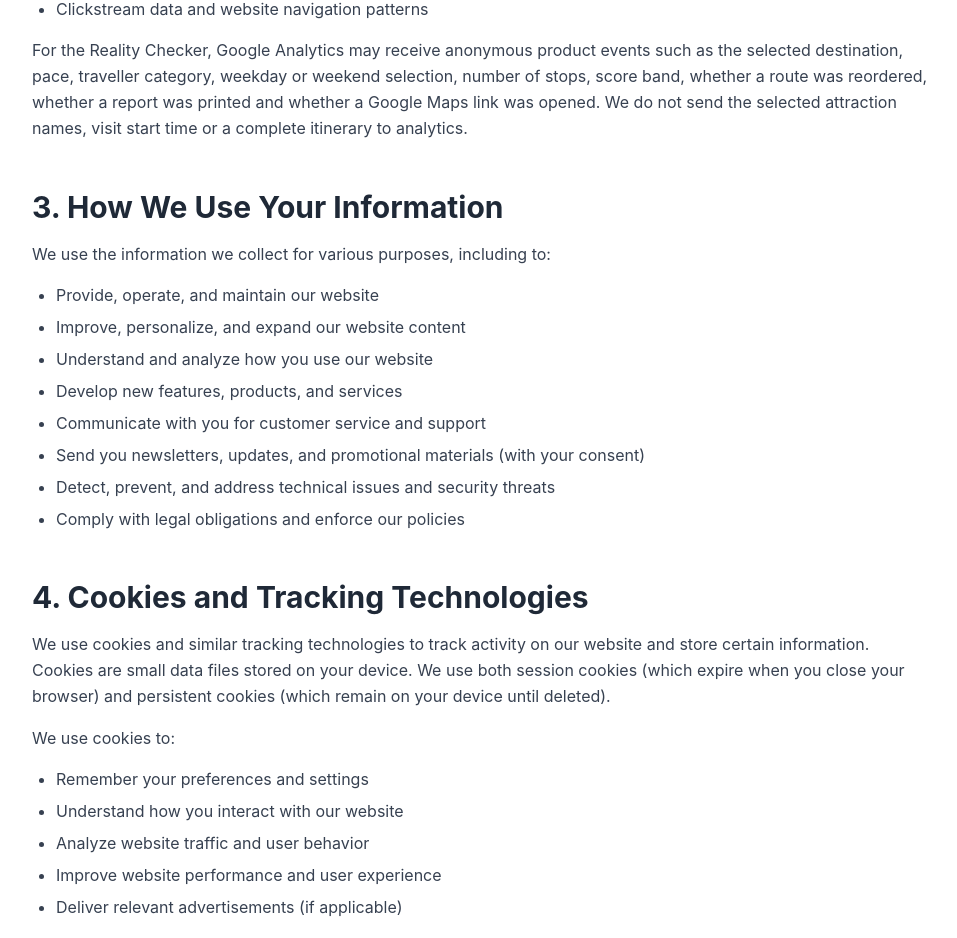
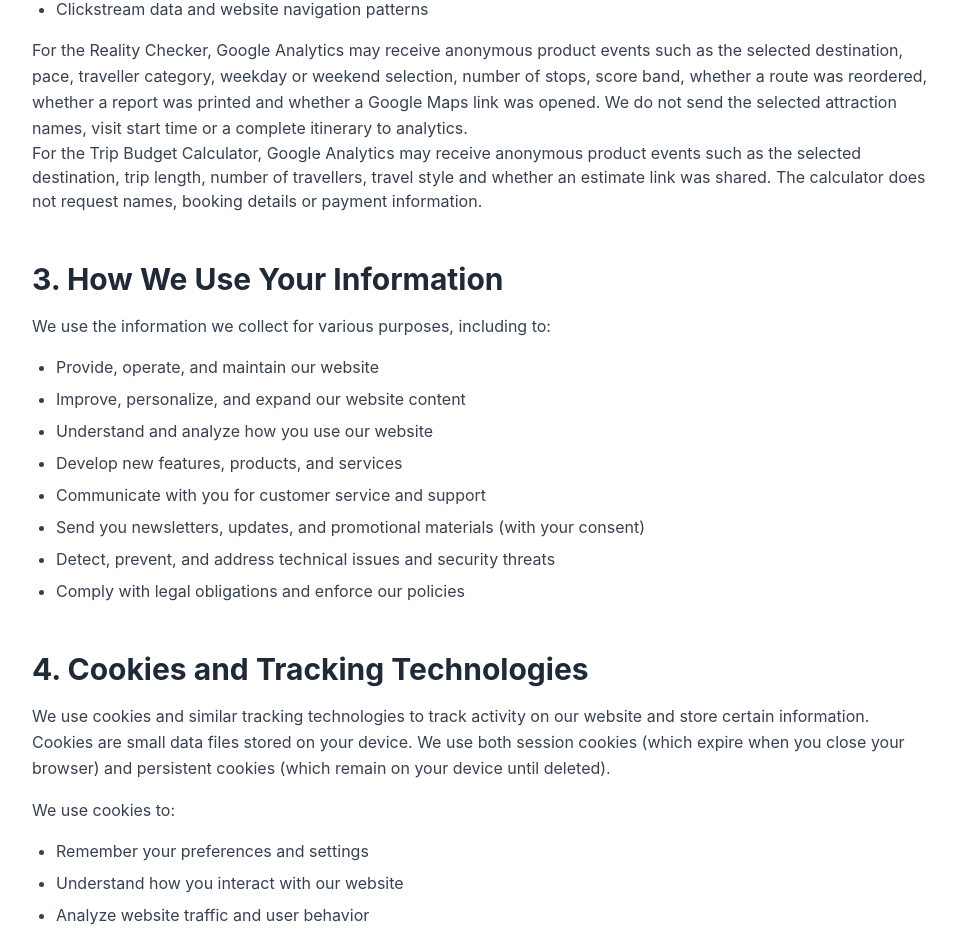
Before and after one commit to explorethecity3/etc, a Next.js app: page /privacy-policy in a window 1280 px wide. Shown: the part 1357-2295 px from the top of the page, without its empty margins (160-1117 px from the left). Built offline with nearby package versions, Linux system fonts and the light colour scheme; a web font is replaced by a local one.

Commit message:
Add shareable budget estimates and engagement tracking

```diff
--- a/app/privacy-policy/page.js
+++ b/app/privacy-policy/page.js
@@ -61,6 +61,9 @@ export default function PrivacyPolicyPage() {
             </ul>
             <p className="text-gray-700 leading-relaxed mt-4">
               For the Reality Checker, Google Analytics may receive anonymous product events such as the selected destination, pace, traveller category, weekday or weekend selection, number of stops, score band, whether a route was reordered, whether a report was printed and whether a Google Maps link was opened. We do not send the selected attraction names, visit start time or a complete itinerary to analytics.
+            </p>
+            <p className="text-gray-700 mb-4">
+              For the Trip Budget Calculator, Google Analytics may receive anonymous product events such as the selected destination, trip length, number of travellers, travel style and whether an estimate link was shared. The calculator does not request names, booking details or payment information.
             </p>
           </section>
 
--- a/components/IndiaTripBudgetCalculator.js
+++ b/components/IndiaTripBudgetCalculator.js
@@ -1,6 +1,6 @@
 'use client'
 
-import { useMemo, useState } from 'react'
+import { useEffect, useMemo, useRef, useState } from 'react'
 
 const CITY_RATES = {
   bangalore: { name: 'Bangalore', room: [1600, 3000, 6000], food: [700, 1400, 2600], transport: [350, 750, 1500], activities: [250, 700, 1600] },
@@ -23,6 +23,48 @@ export default function IndiaTripBudgetCalculator() {
   const [days, setDays] = useState(3)
   const [travellers, setTravellers] = useState(2)
   const [style, setStyle] = useState(1)
+  const [shareStatus, setShareStatus] = useState('')
+  const hasTrackedUse = useRef(false)
+
+  useEffect(() => {
+    const params = new URLSearchParams(window.location.search)
+    const sharedCity = params.get('city')
+    const sharedDays = Number(params.get('days'))
+    const sharedTravellers = Number(params.get('travellers'))
+    const sharedStyle = Number(params.get('style'))
+    if (sharedCity && CITY_RATES[sharedCity]) setCity(sharedCity)
+    if (sharedDays >= 1 && sharedDays <= 14) setDays(sharedDays)
+    if (sharedTravellers >= 1 && sharedTravellers <= 10) setTravellers(sharedTravellers)
+    if (sharedStyle >= 0 && sharedStyle <= 2) setStyle(sharedStyle)
+  }, [])
+
+  function track(name, parameters = {}) {
+    if (typeof window.gtag === 'function') window.gtag('event', name, parameters)
+  }
+
+  function trackUse(next = {}) {
+    if (hasTrackedUse.current) return
+    hasTrackedUse.current = true
+    track('budget_calculator_used', { city, travel_style: STYLES[style].name, days, travellers, ...next })
+  }
+
+  async function shareEstimate() {
+    const params = new URLSearchParams({ city, days: String(days), travellers: String(travellers), style: String(style) })
+    const url = `${window.location.origin}/india-trip-budget-calculator?${params.toString()}`
+    const shareData = { title: `${CITY_RATES[city].name} trip budget estimate`, text: `${days}-day ${CITY_RATES[city].name} planning range: ${format(result.low)}–${format(result.high)}`, url }
+    try {
+      if (navigator.share) {
+        await navigator.share(shareData)
+        setShareStatus('Estimate shared.')
+      } else {
+        await navigator.clipboard.writeText(url)
+        setShareStatus('Shareable estimate link copied.')
+      }
+      track('budget_estimate_shared', { city, travel_style: STYLES[style].name, days, travellers })
+    } catch (error) {
+      if (error?.name !== 'AbortError') setShareStatus('Could not share automatically. Copy the page address instead.')
+    }
+  }
 
   const result = useMemo(() => {
     const rates = CITY_RATES[city]
@@ -40,14 +82,14 @@ export default function IndiaTripBudgetCalculator() {
     <form className="rounded-3xl border border-orange-200 bg-white p-6 shadow-sm md:p-8" onSubmit={(event) => event.preventDefault()}>
       <h2 className="text-2xl font-extrabold">Describe the trip</h2>
       <label className="mt-6 block font-bold" htmlFor="budget-city">Destination</label>
-      <select id="budget-city" value={city} onChange={(event) => setCity(event.target.value)} className="mt-2 w-full rounded-xl border border-gray-300 bg-white p-3">
+      <select id="budget-city" value={city} onChange={(event) => { setCity(event.target.value); trackUse({ city: event.target.value }) }} className="mt-2 w-full rounded-xl border border-gray-300 bg-white p-3">
         {Object.entries(CITY_RATES).map(([slug, item]) => <option key={slug} value={slug}>{item.name}</option>)}
       </select>
       <div className="mt-6 grid grid-cols-2 gap-4">
-        <label className="font-bold">Days<input aria-label="Number of days" type="number" min="1" max="14" value={days} onChange={(event) => setDays(Math.min(14, Math.max(1, Number(event.target.value) || 1)))} className="mt-2 w-full rounded-xl border border-gray-300 p-3" /></label>
-        <label className="font-bold">Travellers<input aria-label="Number of travellers" type="number" min="1" max="10" value={travellers} onChange={(event) => setTravellers(Math.min(10, Math.max(1, Number(event.target.value) || 1)))} className="mt-2 w-full rounded-xl border border-gray-300 p-3" /></label>
+        <label className="font-bold">Days<input aria-label="Number of days" type="number" min="1" max="14" value={days} onChange={(event) => { const value = Math.min(14, Math.max(1, Number(event.target.value) || 1)); setDays(value); trackUse({ days: value }) }} className="mt-2 w-full rounded-xl border border-gray-300 p-3" /></label>
+        <label className="font-bold">Travellers<input aria-label="Number of travellers" type="number" min="1" max="10" value={travellers} onChange={(event) => { const value = Math.min(10, Math.max(1, Number(event.target.value) || 1)); setTravellers(value); trackUse({ travellers: value }) }} className="mt-2 w-full rounded-xl border border-gray-300 p-3" /></label>
       </div>
-      <fieldset className="mt-7"><legend className="font-bold">Travel style</legend><div className="mt-3 space-y-3">{STYLES.map((item) => <label key={item.id} className={`block cursor-pointer rounded-xl border p-4 ${style === item.id ? 'border-orange-600 bg-orange-50' : 'border-gray-200'}`}><input type="radio" name="style" checked={style === item.id} onChange={() => setStyle(item.id)} className="mr-3" /><strong>{item.name}</strong><span className="mt-1 block pl-7 text-sm leading-5 text-gray-600">{item.detail}</span></label>)}</div></fieldset>
+      <fieldset className="mt-7"><legend className="font-bold">Travel style</legend><div className="mt-3 space-y-3">{STYLES.map((item) => <label key={item.id} className={`block cursor-pointer rounded-xl border p-4 ${style === item.id ? 'border-orange-600 bg-orange-50' : 'border-gray-200'}`}><input type="radio" name="style" checked={style === item.id} onChange={() => { setStyle(item.id); trackUse({ travel_style: item.name }) }} className="mr-3" /><strong>{item.name}</strong><span className="mt-1 block pl-7 text-sm leading-5 text-gray-600">{item.detail}</span></label>)}</div></fieldset>
     </form>
     <section aria-live="polite" className="rounded-3xl bg-slate-950 p-7 text-white md:p-10">
       <p className="text-sm font-bold uppercase tracking-widest text-orange-300">Planning range for {CITY_RATES[city].name}</p>
@@ -57,6 +99,8 @@ export default function IndiaTripBudgetCalculator() {
         ['Accommodation', result.accommodation], ['Food', result.food], ['Local transport', result.transport], ['Attractions and activities', result.activities],
       ].map(([label, value]) => <div key={label} className="flex items-center justify-between gap-4 border-b border-white/10 pb-3"><span className="text-gray-300">{label}</span><strong>{format(value)}</strong></div>)}</div>
       <div className="mt-7 rounded-2xl bg-white/10 p-5"><h3 className="font-bold">Why this is a range</h3><p className="mt-2 text-sm leading-6 text-gray-300">Rates move by neighbourhood, season, weekends and booking date. The upper end adds breathing room for price variation and small unplanned costs; it is not a live quotation.</p></div>
+      <button type="button" onClick={shareEstimate} className="mt-6 w-full rounded-xl bg-orange-600 px-5 py-3 font-bold text-white transition hover:bg-orange-500">Share this estimate</button>
+      {shareStatus && <p className="mt-3 text-center text-sm text-orange-200" role="status">{shareStatus}</p>}
     </section>
   </div>
 }
```
